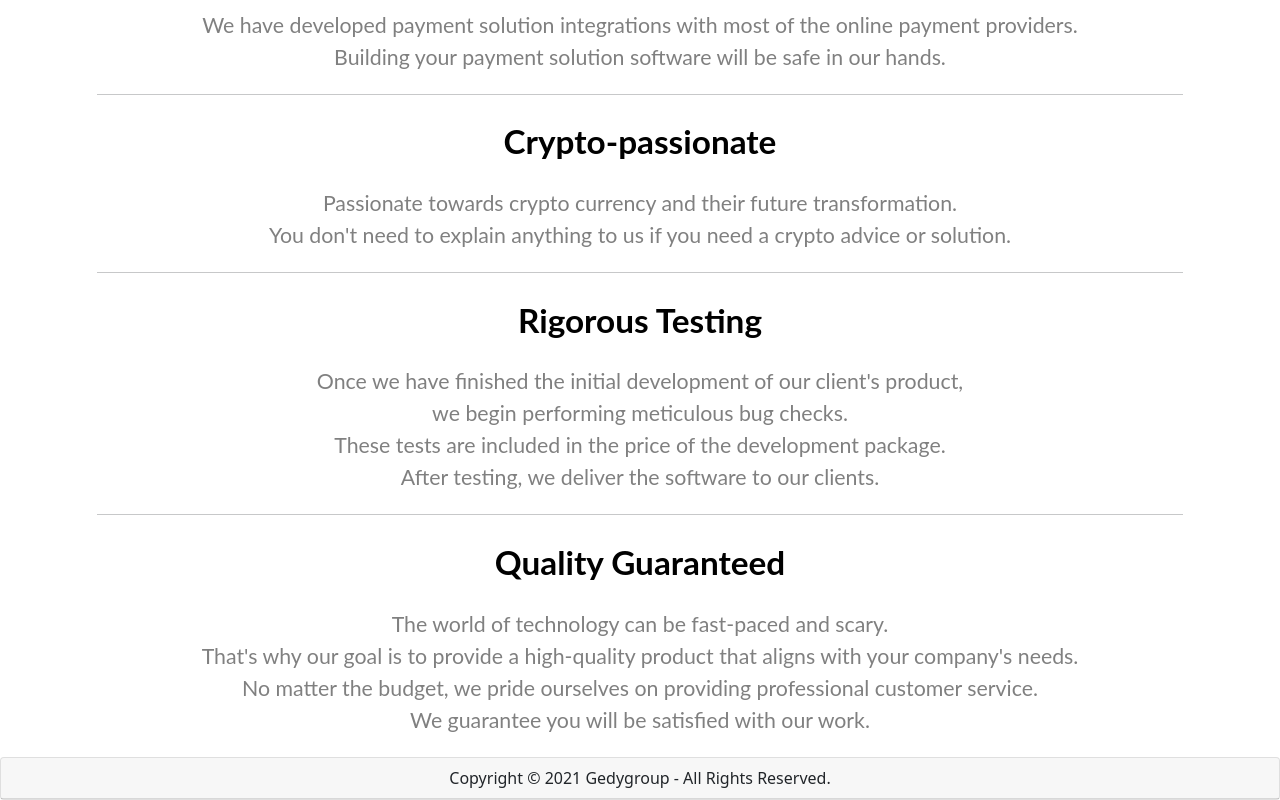
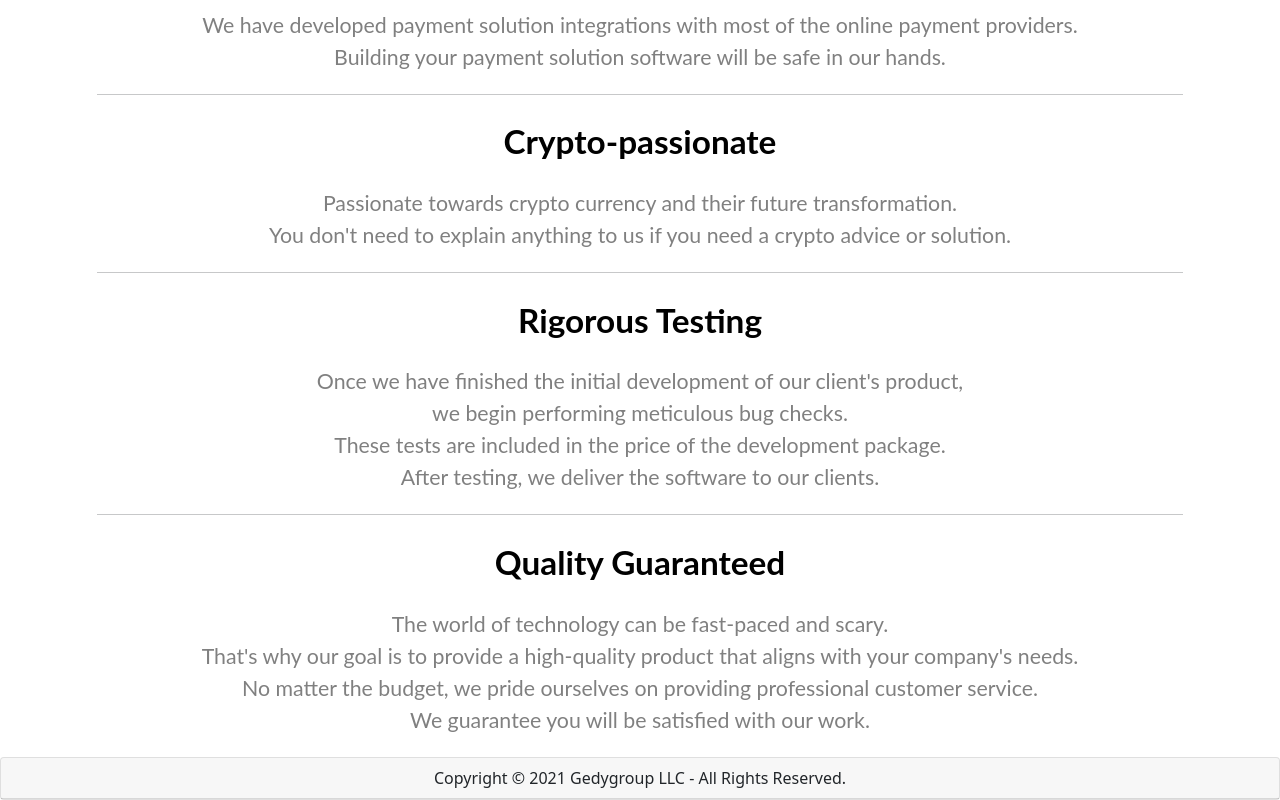
Before and after one commit to HeshamAmer/gedygroup, a React (Create React App) app: page / in a window 1280 px wide. Shown: the part 1432-2232 px from the top of the page. Built offline with nearby package versions, Linux system fonts and the light colour scheme.

Commit message:
Add LLC to footer

```diff
--- a/src/components/Footer.js
+++ b/src/components/Footer.js
@@ -4,7 +4,7 @@ class Footer extends Component {
   render() {
     return <div>
       <Card>
-        <Card.Header>Copyright © 2021 Gedygroup - All Rights Reserved.</Card.Header>
+        <Card.Header>Copyright © 2021 Gedygroup LLC - All Rights Reserved.</Card.Header>
       </Card>
     </div>
   }
```
